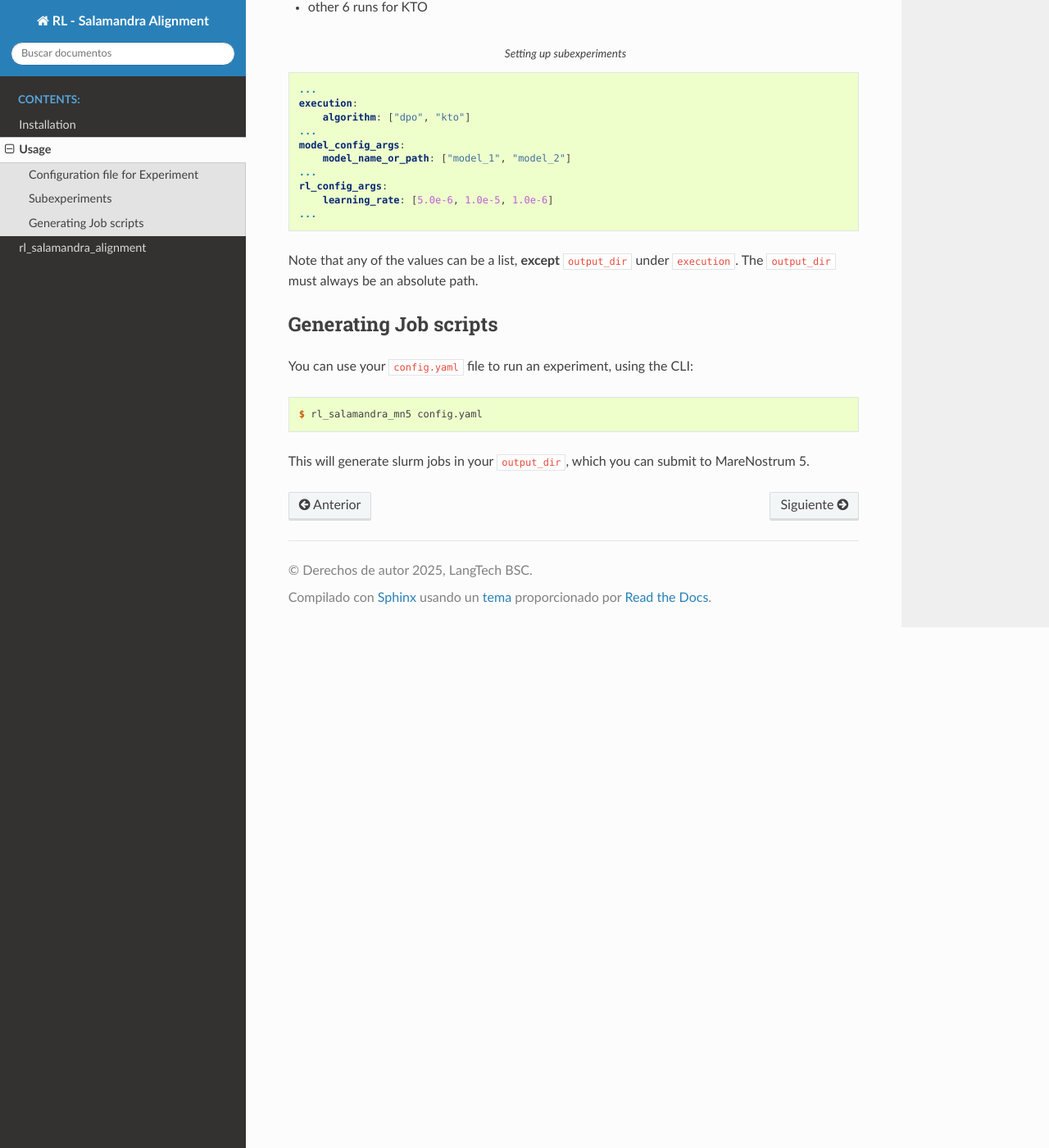
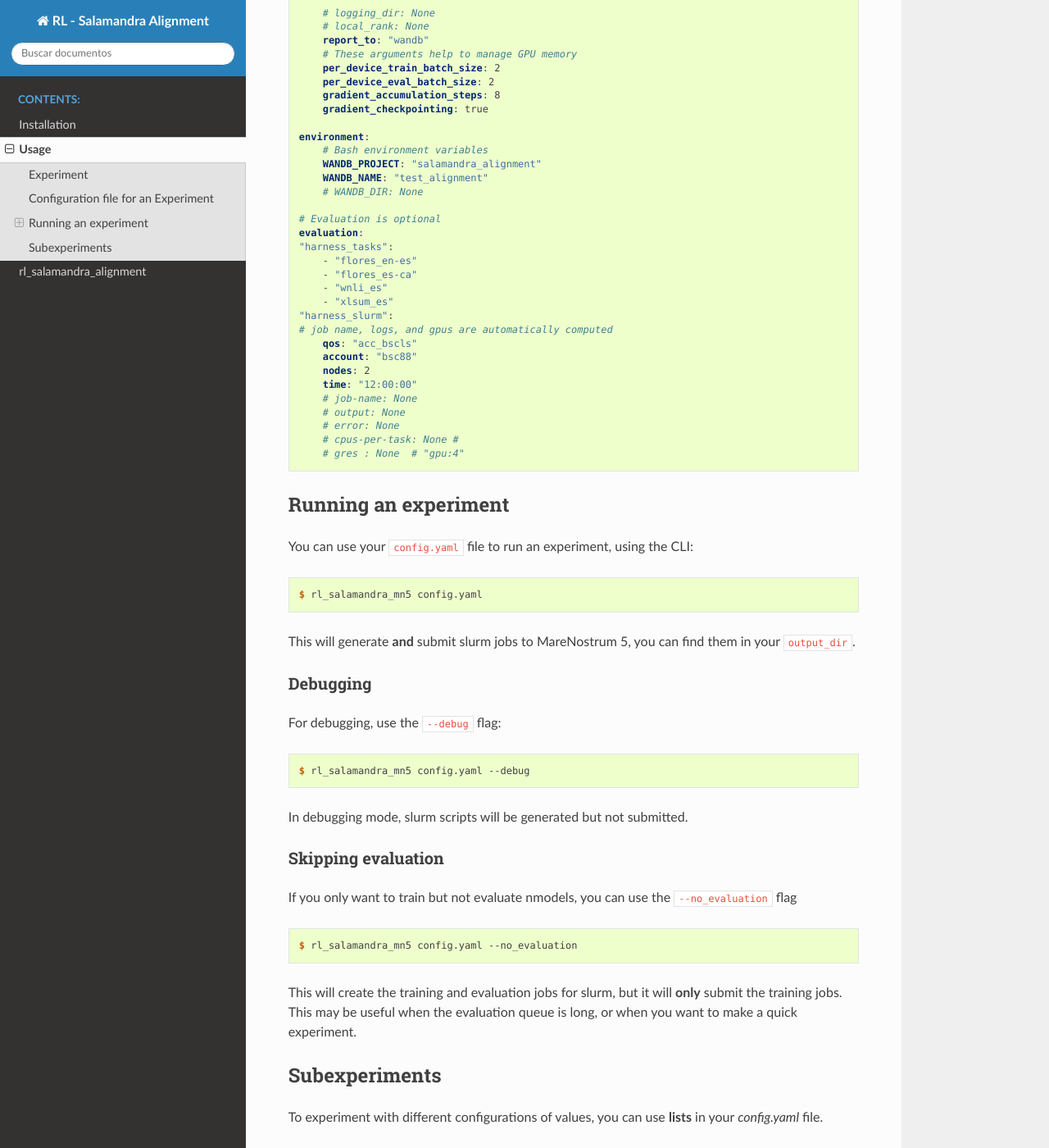
Before and after one commit to langtech-bsc/rl_salamandra_alignment_docs, a Sphinx documentation site: the page built from docs/source/usage.rst, in a window 1280 px wide and 1400 px high, scrolled down 1626 px. Shown: the whole window at 82% size. Built offline with Sphinx 7.4.7 and the Read the Docs theme 3.1.0, drawn with Linux system fonts in a browser that asks for light colours; some of the changed text lies outside the part shown.

Commit message:
Update usage to include evaluation and optional CLI flags

```diff
--- a/docs/source/usage.rst
+++ b/docs/source/usage.rst
@@ -4,10 +4,30 @@ Usage
 
 After :doc:`installing <installation>`, you will be able to run RL experiments using the package.
 
-Configuration file for Experiment
----------------------------------
+----------
+Experiment
+----------
 
-First, you will need a configuration file in YAML for your experiment:
+An experiment consists of two parts:
+    - Training
+    - Evaluation (optional)
+        - Harness Evaluation
+        - Local Evaluation
+
+All the configurations and hyperparameters for an experiment must be specified in a **configuration file** in YAML.
+
+For evaluation, we use the Evaluation Harness, and, for tasks not implemented in the Evaluation Harness, we use custom scripts (This is what we call "Local Evaluation").
+
+All evaluation jobs are submited to MareNostrum5 with dependencies to training jobs.
+
+Note that evaluation is optional: if you do not specify an ``"evaluation"`` field in your `config.yaml` file, then only training will happen.
+
+
+------------------------------------
+Configuration file for an Experiment
+------------------------------------
+
+First, you will need a configuration file in YAML for your experiment (The values marked with ``None`` are computed internally by the package):
 
 .. code-block:: yaml
     :caption: Example YAML configuration file
@@ -73,38 +93,28 @@ First, you will need a configuration file in YAML for your experiment:
         WANDB_NAME: "test_alignment"
         # WANDB_DIR: None
 
-
-The values marked with ``None`` are computed internally by the package.
+    # Evaluation is optional
+    evaluation:
+    "harness_tasks":
+        - "flores_en-es"
+        - "flores_es-ca"
+        - "wnli_es"
+        - "xlsum_es"
+    "harness_slurm":
+    # job name, logs, and gpus are automatically computed
+        qos: "acc_bscls"
+        account: "bsc88"
+        nodes: 2
+        time: "12:00:00"
+        # job-name: None
+        # output: None
+        # error: None
+        # cpus-per-task: None #
+        # gres : None  # "gpu:4"
 
 
-Subexperiments
---------------
-
-To experiment with different configurations of values, you can use lists in your `config.yaml` file.
-
-For example, the following ``config.yaml`` for one experiment executes 12 experiments:
-
-- 6 runs of DPO on 2 models with 3 learning rates, and
-- other 6 runs for KTO
-
-.. code-block:: yaml
-    :caption: Setting up subexperiments
-    :name: example_subexperiments_config
-
-    ...
-    execution:
-        algorithm: ["dpo", "kto"]
-    ...
-    model_config_args:
-        model_name_or_path: ["model_1", "model_2"]
-    ...
-    rl_config_args:
-        learning_rate: [5.0e-6, 1.0e-5, 1.0e-6]
-    ...
-
-Note that any of the values can be a list, **except** ``output_dir`` under ``execution``. The ``output_dir`` must always be an absolute path.
-
-Generating Job scripts
+----------------------
+Running an experiment
 ----------------------
 
 You can use your ``config.yaml`` file to run an experiment, using the :ref:`CLI <rl-salamandra-alignment.cli>`:
@@ -113,4 +123,63 @@ You can use your ``config.yaml`` file to run an experiment, using the :ref:`CLI
 
     $ rl_salamandra_mn5 config.yaml
 
-This will generate slurm jobs in your ``output_dir``, which you can submit to MareNostrum 5.
+This will generate **and** submit slurm jobs to MareNostrum 5, you can find them in your ``output_dir``.
+
+Debugging
+==========
+
+For debugging, use the ``--debug`` flag:
+
+.. code-block:: console
+
+    $ rl_salamandra_mn5 config.yaml --debug
+
+In debugging mode, slurm scripts will be generated but not submitted.
+
+Skipping evaluation
+====================
+
+If you only want to train but not evaluate nmodels, you can use the ``--no_evaluation`` flag
+
+.. code-block:: console
+
+    $ rl_salamandra_mn5 config.yaml --no_evaluation
+
+
+This will create the training and evaluation jobs for slurm, but it will **only** submit the training jobs. This may be useful when the evaluation queue is long, or when you want to make a quick experiment.
+
+---------------
+Subexperiments
+---------------
+
+To experiment with different configurations of values, you can use **lists** in your `config.yaml` file.
+
+For example, the following ``config.yaml`` for one experiment executes 12 subexperiments:
+
+- 6 runs of DPO: on 2 models with 3 learning rates, and
+- 6 runs of KTO: on the same 2 models with the same 3 learning rates
+
+Note that both hyphens (``-``) and square brackes (``[]``) work for writing lists in YAML.
+
+.. code-block:: yaml
+    :caption: Setting up subexperiments
+    :name: example_subexperiments_config
+
+    ...
+    execution:
+        algorithm:
+            - "dpo"
+            - "kto"
+    ...
+    model_config_args:
+        model_name_or_path:
+            - "model_1"
+            - "model_2"
+    ...
+    rl_config_args:
+        learning_rate: [5.0e-6, 1.0e-5, 1.0e-6]
+    ...
+
+Note that any of the values in the configuration can be a list, **except** ``output_dir`` under ``execution``. The ``output_dir`` must always be an absolute path.
+
+Furthermore, for a given configuration file, all subexperiments generated from it share the same ``evaluation`` field, which will **not** be unfolded. This means that you can specify lists inside the ``evaluation`` field (for example, lists of evaluation tasks), and doing so will not create more subexperiments.
```
